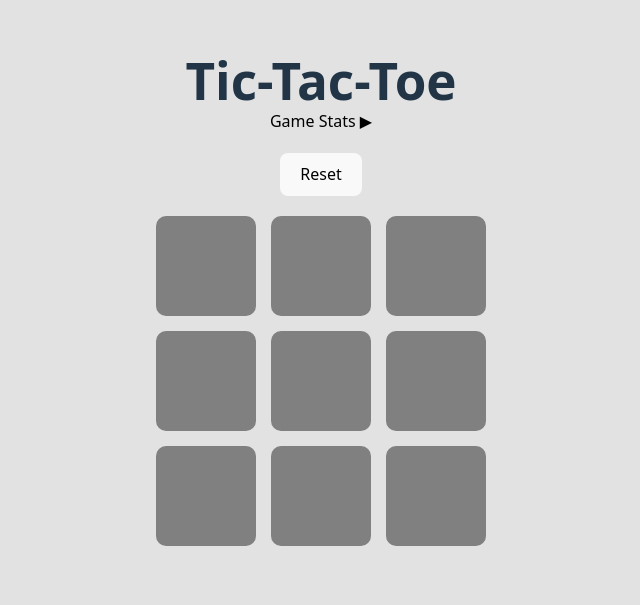
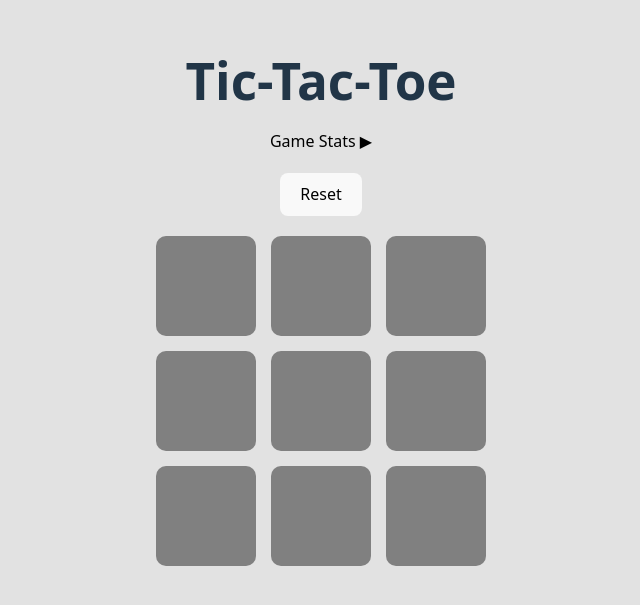
Before and after one commit to devangmalhotra/ai-agent-tic-tac-toe, a React (Vite) app: page /game in a window 1280 px wide. Shown: the part 101-706 px from the top of the page, without its empty margins (319-959 px from the left). Built offline with nearby package versions, Linux system fonts and the light colour scheme.

Commit message:
updated title margin

```diff
--- a/src/Components/Title/Title.css
+++ b/src/Components/Title/Title.css
@@ -3,7 +3,7 @@
 }
 
 h1 {
-    margin: 0;
+    margin: 20px;
 }
 
 .hidden {
```
